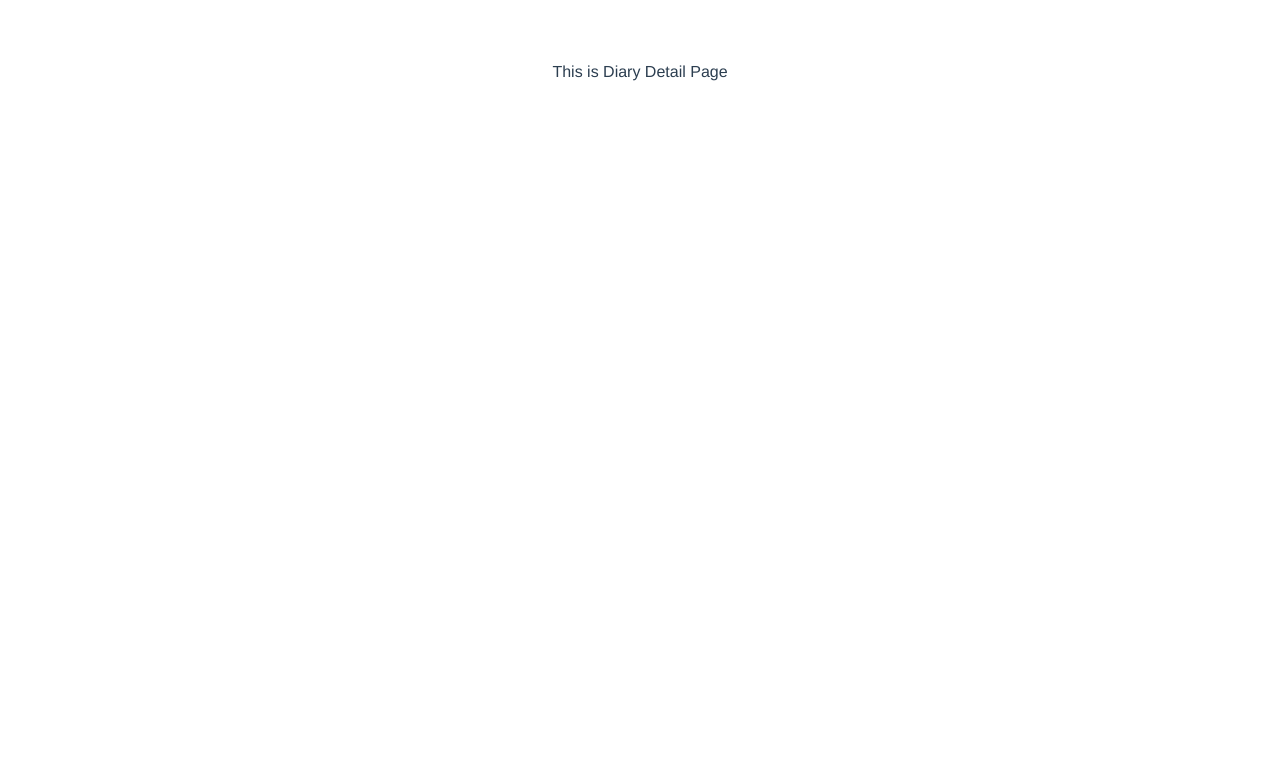
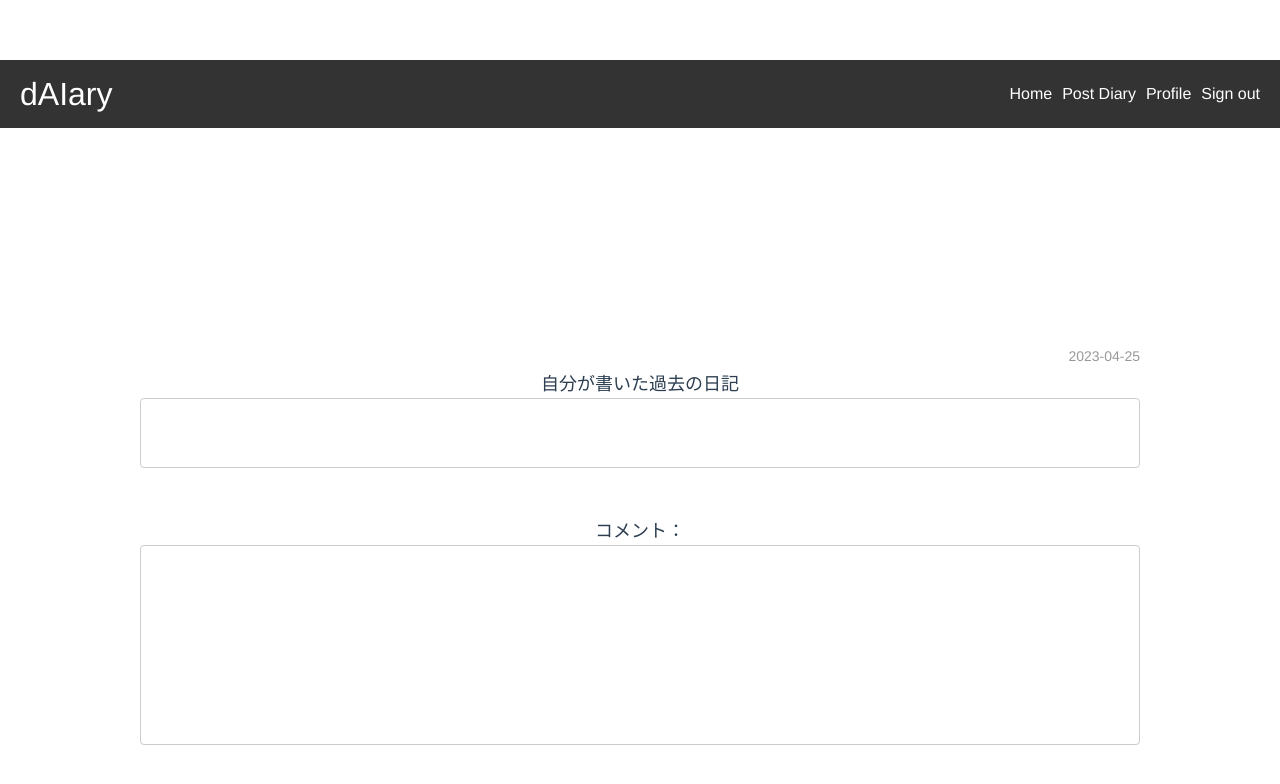
Before and after one commit to arakawakengo/dAIary, a Vue app in the folder templates/: page /diary-detail in a window 1280 px wide. Shown: the top 784 px of the page. Built offline with nearby package versions, Linux system fonts and the light colour scheme.

Commit message:
DiaryDetail

```diff
--- a/templates/src/views/DiaryDetail.vue
+++ b/templates/src/views/DiaryDetail.vue
@@ -1,9 +1,102 @@
 <template>
-    <h1>This is Diary Detail Page</h1>
+    <div class="diary_detail">
+        <Header/>
+        <body>
+            <div style="display: flex; justify-content: center; align-items: center; height: 100vh;">
+                <form class="form">
+                    <div class="input-group">
+                        <label class="past-diary-label" for="past-diary">自分が書いた過去の日記
+                            <span class="date">2023-04-25</span>
+                        </label>
+                        <textarea id="past-diary" class="past-diary-input" readonly></textarea>
+                    </div>
+                    <div class="input-group">
+                        <label class="comment-label" for="comment">コメント：</label>
+                        <textarea id="comment" class="comment-input"></textarea>
+                    </div>
+                </form>
+            </div>
+        </body>
+    </div>
 </template>
-
 <script>
+import Header from "@/components/Header.vue";
 export default {
-    name: 'DiaryDetail',
+    name: "DiaryDetail",
+    components:{
+        Header
+    }
 }
 </script>
+
+
+<style scoped>
+        /* 横着的菜单栏样式 */
+        .menu {
+            display: flex;
+            justify-content: space-between;
+            align-items: center;
+            background-color: #F1F1F1;
+            height: 50px;
+            padding: 0 20px;
+        }
+        .menu-item {
+            font-size: 18px;
+            padding: 10px 20px;
+            cursor: pointer;
+        }
+        /* 输入框样式 */
+        .form {
+            display: flex;
+            flex-direction: column;
+            align-items: center;
+            margin-top: 50px;
+        }
+        label {
+            font-size: 18px;
+            margin-top: 10px;
+        }
+        .input-group {
+            display: flex;
+            flex-direction: column;
+            align-items: center;
+            margin-top: 20px;
+            width: 1000px;
+        }
+        .comment-input {
+            width: 100%;
+            border: 1px solid #ccc;
+            border-radius: 4px;
+            padding: 10px;
+            font-size: 16px;
+            resize: none;
+            min-height: 200px;
+            box-sizing: border-box;
+            font-family: Arial, sans-serif;
+            margin-bottom: 20px;
+        }
+        .past-diary-input {
+            width: 100%;
+            border: 1px solid #ccc;
+            border-radius: 4px;
+            padding: 10px;
+            font-size: 16px;
+            resize: none;
+            box-sizing: border-box;
+            font-family: Arial, sans-serif;
+            margin-bottom: 20px;
+        }
+        .past-diary-label {
+            position: relative;
+            font-size: 18px;
+            margin-top: 10px;
+            width: 1000px;
+        }
+        .date {
+            position: absolute;
+            top: -25px;
+            right: 0;
+            font-size: 14px;
+            color: #999;
+        }
+    </style>
```
